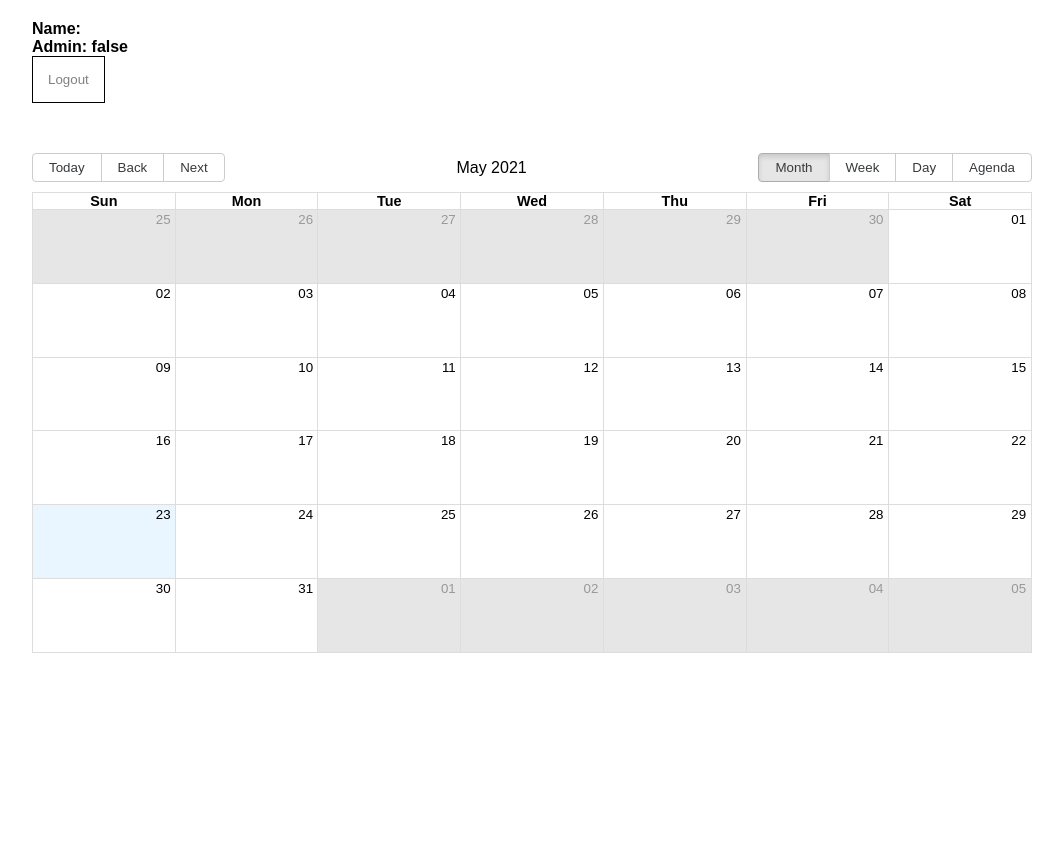
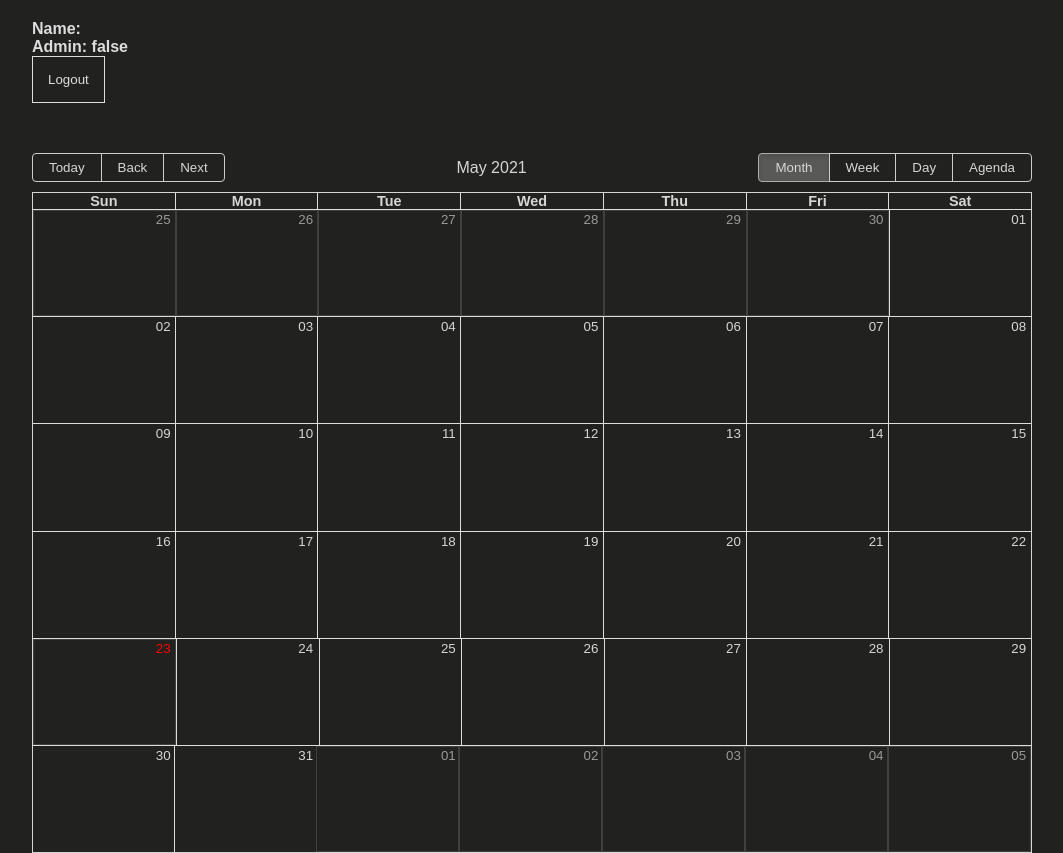
Before and after one commit to FilinCold/Calendar, a React (Create React App) app: page /calendar in a window 1280 px wide. Shown: the whole page, without its empty margins (108-1171 px from the left). Before the commit the page ends 800 px from the top, so only its background shows below. Built offline with nearby package versions, Linux system fonts and the light colour scheme; no server answers; sample sign-in values are in the browser's storage.

Commit message:
update files

```diff
--- a/src/App.scss
+++ b/src/App.scss
@@ -11,7 +11,7 @@ button {
 }
 body {
   font-family: Arial;
-  //background: rgb(33,33,32);
+  background: rgb(33,33,32);
   //color: white;
 }
 
@@ -34,6 +34,7 @@ body {
 
 .wrapper__user {
   position: relative;
+  color: #DDD;
 }
 
 //.wrapper__user:after {
@@ -262,8 +263,8 @@ button {
 
 .user__logout-button button {
   background: none;
-  color: gray;
-  border: 1px solid black;
+  color: #DDD;
+  border: 1px solid #DDD;
   padding: 15px;
   cursor: pointer;
   display: block;
--- a/src/components/MyCalendar/MyCalendar.jsx
+++ b/src/components/MyCalendar/MyCalendar.jsx
@@ -8,6 +8,7 @@ import User from "../User/User";
 import {useHistory} from "react-router-dom";
 import {addEvent, editEvent, getEvent, getUser} from "../../services";
 
+import "./MyCalendar.scss"
 
 const MyCalendar = () => {
   const [state, setState] = useState(() => {
@@ -25,6 +26,8 @@ const MyCalendar = () => {
     _id: '60abb9c14449498ec9fbdc45',
     title: 'CHANGED',
   });
+  const [check, setCheck] = useState(false);
+  const [flag, setFlag] = useState(false);
   const [admin, setAdmin] = useState({
     email: ''
   });
@@ -42,12 +45,9 @@ const MyCalendar = () => {
       .then(data => setState({
         events: data
       }))
+  }, [flag]);
 
-  }, []);
-
-  console.log(`==========>state.events`, state.events);
   const history = useHistory();
-
   const handleSelectSlot = ({start, end, resourceId, box}) => {
 
     if (admin.email[1] === 'admin@mail.ru') {
@@ -60,16 +60,14 @@ const MyCalendar = () => {
           title
         }
         addEvent(obj)
-          .then(data => data)
-          .then(() => {
-            history.push('/calendar/')
-          });
+          .then(data => setFlag(!flag))
+          .then(() => history.push('/calendar/'));
       }
     }
     return false;
   };
   const selectEvent = (event) => {
-
+    if (admin.email[1] === 'admin@mail.ru') {
       const title = window.prompt('New Event name');
       setValue({
         _id: event._id,
@@ -77,18 +75,18 @@ const MyCalendar = () => {
       })
       console.log(`==========>value`, value);
       editEvent({_id:event._id,title})
-      .then(data => data);
-    // console.log(`==========>event`, event);
+        .then(data => data)
+        .then(() => setFlag(!flag))
+
     }
-
-
+    setCheck(true);
+  }
   const localizer = momentLocalizer(moment);
   const changeStateAuthorization = () => {
     localStorage.removeItem('token');
     localStorage.removeItem('email');
     history.push('/authentication/signin/');
   }
-  // console.log(`==========>value._id`, value._id);
 
   return (
     <div className='wrapper__user-calendar'>
@@ -96,6 +94,7 @@ const MyCalendar = () => {
         <User admin={admin} changeStateAuthorization={changeStateAuthorization}/>
       </div>
       <div className='wrapper__calendar'>
+
         <Calendar
           style={{minHeight: '500px'}}
           // onView={eventChange}
--- /dev/null
+++ b/src/components/MyCalendar/MyCalendar.scss
@@ -0,0 +1,81 @@
+$line-color: rgb(64, 64, 64);
+$main-color: rgb(33, 33, 32);
+$font-color: rgb(214, 214, 213);
+$grey-color: rgb(89, 89, 88);
+
+.rbc-calendar {
+  height: 700px;
+
+  .rbc-month-view {
+    background: rgb(33, 33, 32);
+    color: $font-color;
+    border: 1px solid $font-color;
+
+    .rbc-off-range-bg {
+      background: $main-color;
+      color: $font-color;
+      border: 1px solid $line-color;
+    }
+
+    .rbc-today {
+      color: red;
+      border: 1px solid $line-color;
+      background: $main-color;
+    }
+
+    .rbc-current {
+      color: red;
+    }
+  }
+
+  .rbc-toolbar {
+    color: $font-color;
+    background: $main-color;
+
+    .rbc-btn-group {
+      background: $main-color;
+
+      button {
+        color: $font-color;
+
+        &:hover {
+          background: $grey-color;
+        }
+      }
+    }
+  }
+
+  .rbc-btn-group {
+    .rbc-active {
+      background: $grey-color;
+
+      &:active {
+        background: $grey-color;
+      }
+    }
+  }
+
+  .rbc-time-view {
+    color: $font-color;
+
+    .rbc-today {
+      background: $grey-color;
+    }
+  }
+}
+
+.admin_panel {
+  .modal_btn {
+    margin-bottom: 50px;
+    height: 50px;
+    width: 200px;
+    background: $main-color;
+    border: 1px solid $font-color;
+    color: $font-color;
+  }
+
+  h2{
+    text-align: left;
+    font-size: 18px;
+  }
+}
```
Lines whose indentation alone changed are shown as unchanged.
